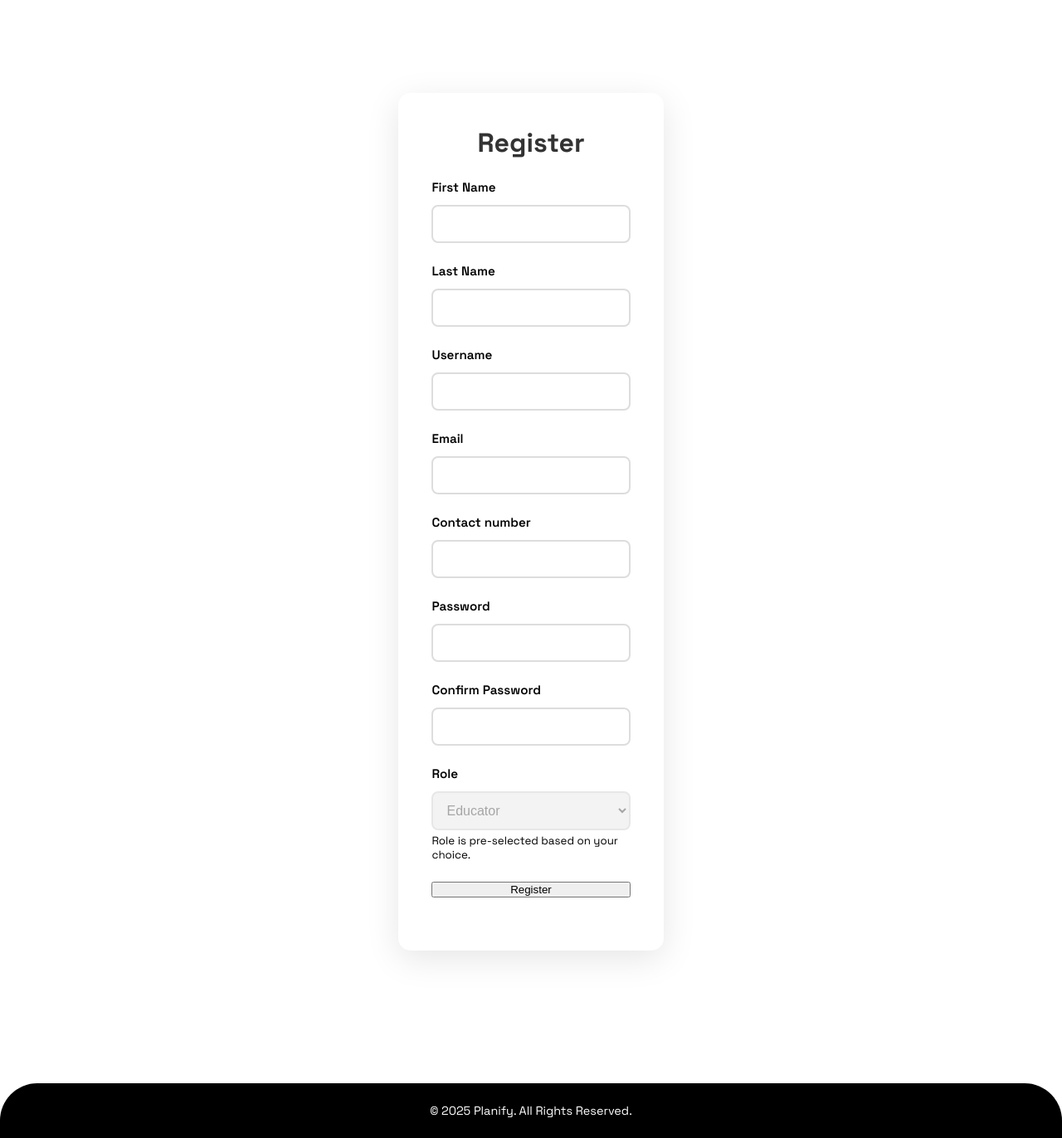
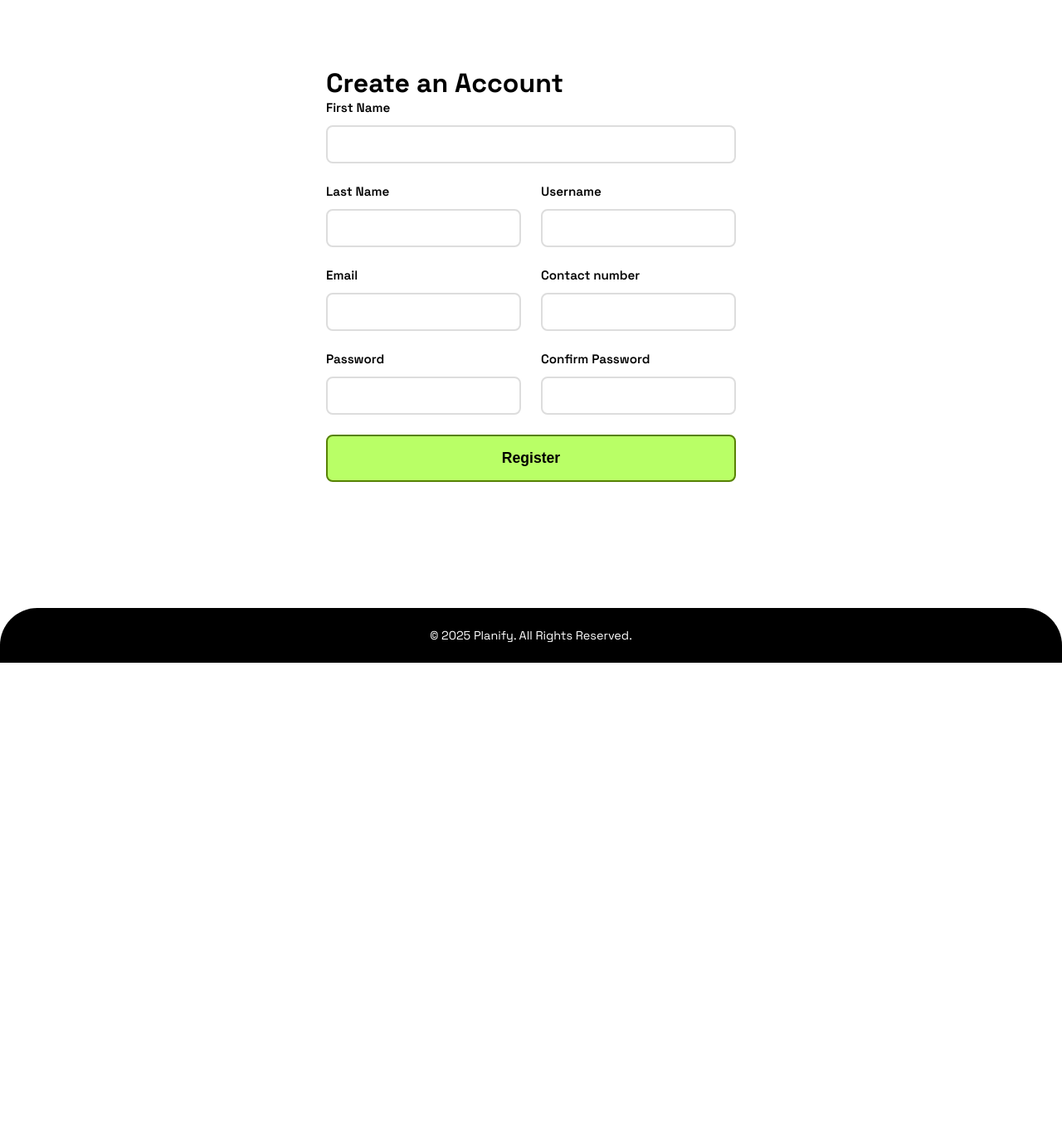
Before and after one commit to nemzki/Python-Planify-LessonPlanner, a Flask app: page /register/1 in a window 1280 px wide. Shown: the part 134-1506 px from the top of the page at 83% size. After the commit the page ends 933 px from the top, so only its background shows below. Run offline with Flask 3, Linux system fonts and the light colour scheme; some libraries are stand-ins or nearby versions.

Commit message:
updated add_course, register, educator_base.html

```diff
--- a/templates/educator_base.html
+++ b/templates/educator_base.html
@@ -14,8 +14,8 @@
     <aside class="sidebar">
         <div class="sidebar-header">
             <a href="{{ url_for('educator_home') }}" class="logo">
-                📚 <strong>Planify</strong>
-            </a>
+            <img src="{{ url_for('static', filename='pictures/logo.png') }}" alt="Planify Logo">
+        </a>
         </div>
 
         <nav class="sidebar-nav">
--- a/templates/register.html
+++ b/templates/register.html
@@ -3,15 +3,15 @@
 {% block title %}Register{% endblock %}
 
 {% block content %}
-<div class="form-container">
+<div class="register-form-container">
 
-    <h1>Register</h1>
+    <h1>Create an Account</h1>
 
     <form method="POST">
         {{ form.hidden_tag() }}
 
-        <!-- FIRST NAME -->
-        <div class="form-group">
+        <!-- FIRST NAME (full width) -->
+        <div class="form-group full-width">
             {{ form.first_name.label }}
             {{ form.first_name(class="form-input") }}
             {% if form.first_name.errors %}
@@ -19,73 +19,66 @@
             {% endif %}
         </div>
 
-        <!-- LAST NAME -->
-        <div class="form-group">
+        <!-- LAST NAME + USERNAME (side-by-side) -->
+        <div class="form-row">
+            <div class="form-group half-width">
                 {{ form.last_name.label }}
                 {{ form.last_name(class="form-input") }}
                 {% if form.last_name.errors %}
-                <small class="error"> {{ form.last_name.errors[0] }}</small>
+                    <small class="error">{{ form.last_name.errors[0] }}</small>
                 {% endif %}
             </div>
 
-        <!-- USERNAME -->
-        <div class="form-group">
+            <div class="form-group half-width">
                 {{ form.username.label }}
                 {{ form.username(class="form-input") }}
                 {% if form.username.errors %}
                     <small class="error">{{ form.username.errors[0] }}</small>
                 {% endif %}
             </div>
+        </div>
 
-        <!-- EMAIL -->
-        <div class="form-group">
+        <!-- EMAIL + CONTACT NUMBER (side-by-side) -->
+        <div class="form-row">
+            <div class="form-group half-width">
                 {{ form.email.label }}
-            {{ form.email(class="form-input")}}
+                {{ form.email(class="form-input") }}
                 {% if form.email.errors %}
                     <small class="error">{{ form.email.errors[0] }}</small>
                 {% endif %}
             </div>
 
-        <!-- CONTACT NUMBER -->
-        <div class="form-group">
+            <div class="form-group half-width">
                 {{ form.contact_number.label }}
-            {{ form.contact_number(class="form-input")}}
+                {{ form.contact_number(class="form-input") }}
                 {% if form.contact_number.errors %}
                     <small class="error">{{ form.contact_number.errors[0] }}</small>
                 {% endif %}
             </div>
+        </div>
 
-        <!-- PASSWORD -->
-        <div class="form-group">
+        <!-- PASSWORD + CONFIRM PASSWORD (side-by-side) -->
+        <div class="form-row">
+            <div class="form-group half-width">
                 {{ form.password.label }}
-            {{ form.password(class="form-input")}}
+                {{ form.password(class="form-input") }}
                 {% if form.password.errors %}
                     <small class="error">{{ form.password.errors[0] }}</small>
                 {% endif %}
             </div>
 
-        <!-- CONFIRM PASSWORD -->
-        <div class="form-group">
+            <div class="form-group half-width">
                 {{ form.confirm_password.label }}
-            {{ form.confirm_password(class="form-input")}}
+                {{ form.confirm_password(class="form-input") }}
                 {% if form.confirm_password.errors %}
                     <small class="error">{{ form.confirm_password.errors[0] }}</small>
                 {% endif %}
             </div>
-
-        <!-- ROLE -->
-        <div class="form-group">
-            {{ form.role.label }}
-            {{ form.role(class="form-input")}}
-            <small class="info">Role is pre-selected based on your choice.</small>
-            {% if form.role.errors %}
-                <small class="error">{{ form.role.errors[0] }}</small>
-            {% endif %}
         </div>
 
-        <!-- SUBMIT REGISTRATION -->
-        <div class="form-group">
-            {{ form.submit(class = "submit-btn") }}
+        <!-- SUBMIT REGISTRATION (full width button) -->
+        <div class="form-group full-width">
+            {{ form.submit(class="submit-btn sign-in-btn") }}
         </div>
 
     </form>
```
Also changed, not shown: templates/add_course.html (+5 -3 lines). Lines whose indentation alone changed are shown as unchanged.
